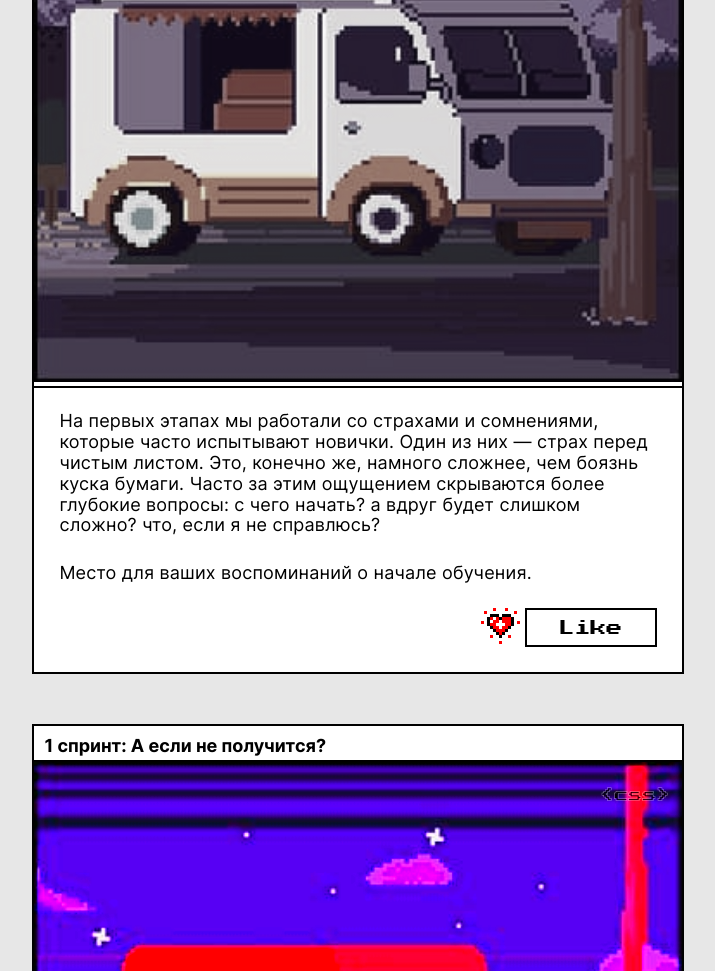
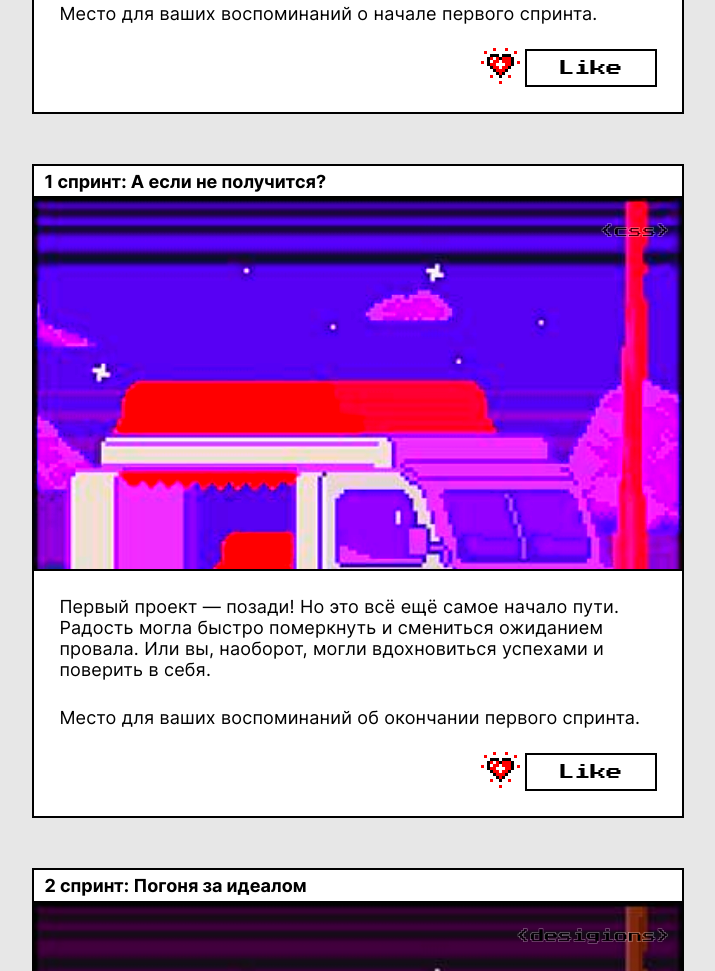
Before and after one commit to creator-of-masterpieces/zakrivayuschiy-teg-f, a website: page index.html in a window 1280 px wide. Shown: the part 1829-2800 px from the top of the page, without its empty margins (282-997 px from the left). Drawn offline with Linux system fonts and the light colour scheme.

Commit message:
Сделал pixel perfect для мобильного разрешения

```diff
--- a/index.html
+++ b/index.html
@@ -108,7 +108,7 @@
               начать? а вдруг будет слишком сложно? что, если я не справлюсь?
             </p>
             <p class="card__description card__memories-place">
-              Место для ваших воспоминаний о начале обучения.
+              Место для ваших воспоминаний о начале первого спринта.
             </p>
             <div class="card__buttons-wrap">
               <button class="card__icon-button">
@@ -169,7 +169,7 @@
               наоборот, могли вдохновиться успехами и поверить в себя.
             </p>
             <p class="card__description card__memories-place">
-              Место для ваших воспоминаний о начале обучения.
+              Место для ваших воспоминаний об окончании первого спринта.
             </p>
             <div class="card__buttons-wrap">
               <button class="card__icon-button">
@@ -232,7 +232,7 @@
               старались просто сделать.
             </p>
             <p class="card__description card__memories-place">
-              Место для ваших воспоминаний о начале обучения.
+              Место для ваших воспоминаний о начале второго спринта.
             </p>
             <div class="card__buttons-wrap">
               <button class="card__icon-button">
@@ -296,7 +296,7 @@
               единомышленники, не правда ли?
             </p>
             <p class="card__description card__memories-place">
-              Место для ваших воспоминаний о начале обучения.
+              Место для ваших воспоминаний об окончании второго спринта.
             </p>
             <div class="card__buttons-wrap">
               <button class="card__icon-button">
@@ -357,7 +357,7 @@
               время посмотреть на задачу под другим углом.
             </p>
             <p class="card__description card__memories-place">
-              Место для ваших воспоминаний о начале обучения.
+              Место для ваших воспоминаний о начале третьего спринта.
             </p>
             <div class="card__buttons-wrap">
               <button class="card__icon-button">
@@ -420,7 +420,7 @@
               откуда вы её черпали.
             </p>
             <p class="card__description card__memories-place">
-              Место для ваших воспоминаний о начале обучения.
+              Место для ваших воспоминаний об окончании третьего спринта.
             </p>
             <div class="card__buttons-wrap">
               <button class="card__icon-button">
@@ -484,7 +484,7 @@
               Ведь часто путь — и есть результат.
             </p>
             <p class="card__description card__memories-place">
-              Место для ваших воспоминаний о начале обучения.
+              Место, чтобы остановиться, подумать и написать, что вы чувствуете в этой точке пути.
             </p>
             <div class="card__buttons-wrap">
               <button class="card__icon-button">
--- a/styles/style.css
+++ b/styles/style.css
@@ -17,7 +17,7 @@
 }
 
 .button {
-  padding: 9.4px 32px;
+  padding: 9px 32px;
   border: var(--border, 2px solid #000);
   background-color: transparent;
   font-family: var(
@@ -75,7 +75,7 @@
 /* main */
 
 .page__main {
-  margin-block-start: 100px;
+  margin-block-start: 102px;
 }
 
 /* card-list */
@@ -90,9 +90,9 @@
 }
 
 .card__title {
-  padding: 10px 10px 4px;
+  padding: 6px 10px 4px;
   font-size: var(--font-size-card-title);
-  line-height: 1.12;
+  line-height: 1.15;
   font-variation-settings: 'wght' var(--font-weight-card-title, 700);
 }
 
@@ -128,6 +128,7 @@
 
 .card__image-wrap {
   position: relative;
+  block-size: 375px;
   border-block-start: var(--border, 2px solid #000);
   border-block-end: var(--border, 2px solid #000);
   overflow: hidden;
@@ -167,7 +168,7 @@
 }
 
 .card__description-wrap {
-  padding: 22px 25px 0;
+  padding: 25px 25px 0;
 }
 
 .card__description {
@@ -202,7 +203,7 @@
   flex-direction: column;
   align-items: center;
   gap: 8px;
-  margin: 50px auto 0;
+  margin: 53px auto 0;
   padding: 15px 20px;
   background-color: #fff;
   font-size: 14px;
@@ -238,6 +239,10 @@
   backdrop-filter: brightness(0.2);
 }
 
+.page:has(.popap[open]) {
+  overflow: hidden;
+}
+
 .popap__icon {
   align-self: start;
   margin-block-start: 12px;
--- a/styles/variables.css
+++ b/styles/variables.css
@@ -14,7 +14,7 @@
   --font-size-card-text: 18px;
 
   /* Высота строки */
-  --line-height-card-text: 1.166;
+  --line-height-card-text: 1.15
 
   /* Размеры блоков */
   --section-width: clamp(23.4375rem, 16.2852rem + 30.5164vw, 43.75rem);
```
